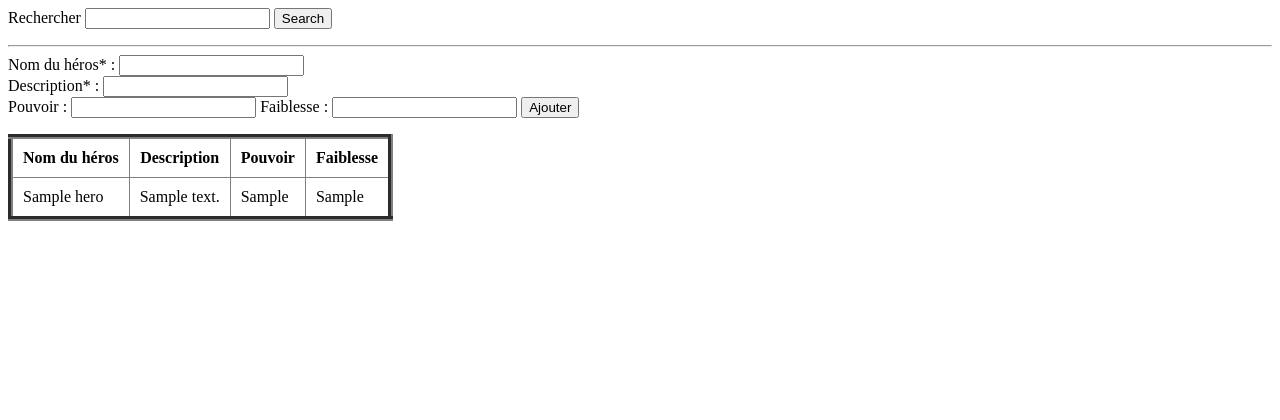
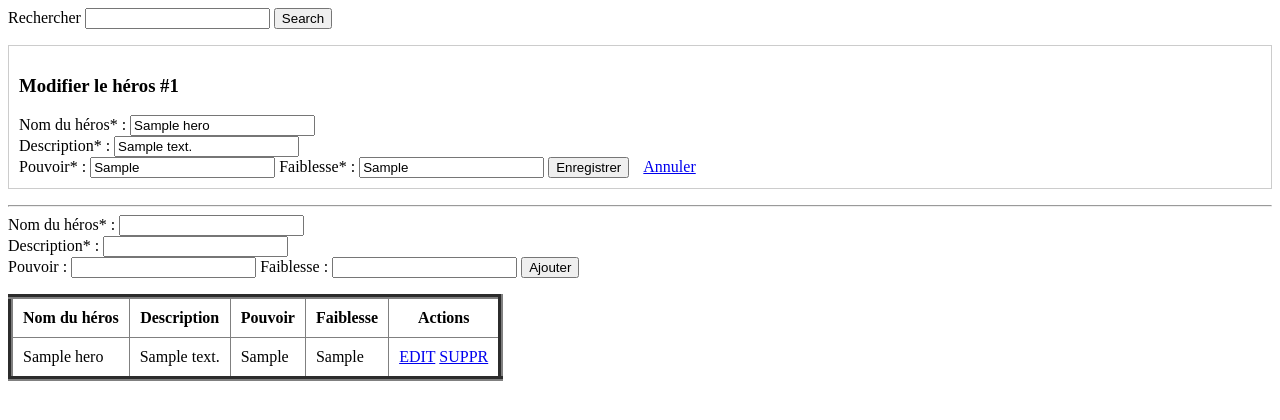
Before and after one commit to IamArayel/Expernet_HeroCorp, a PHP site: page /index.php?edit=1 in a window 1280 px wide. Shown: the top 420 px of the page. Run offline with PHP 8.4, Linux system fonts and the light colour scheme; tables that the repository leaves empty or names only in its code hold one stand-in row (values such as "Sample post").

Commit message:
Suite de la correction du CRUD

```diff
--- a/index.php
+++ b/index.php
@@ -9,14 +9,17 @@ $host="localhost";
 
 $db=new PDO("mysql:host=$host;dbname=$dbname",$user,$pass);
 
-// Gestion de l'ajout (POST)
-if ($_SERVER['REQUEST_METHOD'] === 'POST'
-    && isset($_POST['name'], $_POST['description'], $_POST['power'], $_POST['weakness'])) {
-    $name = trim($_POST['name']);
-    $description = trim($_POST['description']);
-    $power = trim($_POST['power']);
-    $weakness = trim($_POST['weakness']);
+// Gestion des actions CRUD (POST/GET)
+$editHero = null; // servira à pré-remplir le formulaire d'édition
 
+if ($_SERVER['REQUEST_METHOD'] === 'POST' && isset($_POST['mode'])) {
+    $mode = $_POST['mode'];
+    $name = isset($_POST['name']) ? trim($_POST['name']) : '';
+    $description = isset($_POST['description']) ? trim($_POST['description']) : '';
+    $power = isset($_POST['power']) ? trim($_POST['power']) : '';
+    $weakness = isset($_POST['weakness']) ? trim($_POST['weakness']) : '';
+
+    if ($mode === 'create') {
         if ($name !== '' && $description !== '' && $power !== '' && $weakness !== '') {
             $stmt = $db->prepare("INSERT INTO hero (name, description, power, weakness) VALUES (:name, :description, :power, :weakness)");
             $stmt->bindParam(':name', $name);
@@ -24,12 +27,50 @@ if ($_SERVER['REQUEST_METHOD'] === 'POST'
             $stmt->bindParam(':power', $power);
             $stmt->bindParam(':weakness', $weakness);
             $stmt->execute();
-
-        // Redirection pour éviter la double soumission (PRG)
             header('Location: index.php');
             exit;
         } else {
             echo "<p style='color:red'>Veuillez remplir tous les champs marqués d'un *.</p>";
+        }
+    } elseif ($mode === 'update' && isset($_POST['id'])) {
+        $id = (int)$_POST['id'];
+        if ($id > 0 && $name !== '' && $description !== '' && $power !== '' && $weakness !== '') {
+            $stmt = $db->prepare("UPDATE hero SET name = :name, description = :description, power = :power, weakness = :weakness WHERE id = :id");
+            $stmt->bindParam(':name', $name);
+            $stmt->bindParam(':description', $description);
+            $stmt->bindParam(':power', $power);
+            $stmt->bindParam(':weakness', $weakness);
+            $stmt->bindParam(':id', $id, PDO::PARAM_INT);
+            $stmt->execute();
+            header('Location: index.php');
+            exit;
+        } else {
+            echo "<p style='color:red'>Veuillez remplir tous les champs marqués d'un *.</p>";
+        }
+    }
+}
+
+// Suppression (GET)
+if (isset($_GET['delete'])) {
+    $id = (int)$_GET['delete'];
+    if ($id > 0) {
+        $stmt = $db->prepare("DELETE FROM hero WHERE id = :id");
+        $stmt->bindParam(':id', $id, PDO::PARAM_INT);
+        $stmt->execute();
+        header('Location: index.php');
+        exit;
+    }
+}
+
+// Préparation de l'édition (GET)
+if (isset($_GET['edit'])) {
+    $id = (int)$_GET['edit'];
+    if ($id > 0) {
+        $stmt = $db->prepare("SELECT * FROM hero WHERE id = :id");
+        $stmt->bindParam(':id', $id, PDO::PARAM_INT);
+        $stmt->execute();
+        $stmt->setFetchMode(PDO::FETCH_CLASS, 'Hero');
+        $editHero = $stmt->fetch();
     }
 }
 
@@ -62,10 +103,33 @@ echo '
     <input type="submit" value="Search">
     </form>';
 
+// Edition d'un héros (si demandé)
+if ($editHero instanceof Hero) {
+    echo '
+    <form action="index.php" method="post" style="margin-top:15px;padding:10px;border:1px solid #ccc;">
+        <h3>Modifier le héros #'.htmlspecialchars($editHero->getId()).'</h3>
+        <input type="hidden" name="mode" value="update">
+        <input type="hidden" name="id" value="'.htmlspecialchars($editHero->getId()).'">
+        <label for="edit_name">Nom du héros* :</label>
+        <input type="text" name="name" id="edit_name" value="'.htmlspecialchars($editHero->getName(), ENT_QUOTES).'">
+        <br>
+        <label for="edit_description">Description* :</label>
+        <input type="text" name="description" id="edit_description" value="'.htmlspecialchars($editHero->getDescription(), ENT_QUOTES).'">
+        <br>
+        <label for="edit_power">Pouvoir* :</label>
+        <input type="text" name="power" id="edit_power" value="'.htmlspecialchars($editHero->getPower(), ENT_QUOTES).'">
+        <label for="edit_weakness">Faiblesse* :</label>
+        <input type="text" name="weakness" id="edit_weakness" value="'.htmlspecialchars($editHero->getWeakness(), ENT_QUOTES).'">
+        <input type="submit" value="Enregistrer">
+        <a href="index.php" style="margin-left:10px;">Annuler</a>
+    </form>';
+}
+
 // Ajout d'un héros
 echo '
     <form action="index.php" method="post">
     <hr>
+    <input type="hidden" name="mode" value="create">
     <label for="name">Nom du héros* :</label>
     <input type="text" name="name" id="name">
     <br>
@@ -88,6 +152,7 @@ echo '<th>Nom du héros</th>';
 echo '<th>Description</th>';
 echo '<th>Pouvoir</th>';
 echo '<th>Faiblesse</th>';
+echo '<th>Actions</th>';
 echo '</tr>';
 echo '</thead>';
 echo '<tbody>';
@@ -98,6 +163,10 @@ foreach ($heroes as $hero) {
     <td>".$hero->getDescription()."</td>
     <td>".$hero->getPower()."</td>
     <td>".$hero->getWeakness()."</td>
+    <td>
+        <a href=\"index.php?edit=".$hero->getId()."\">EDIT</a>
+        <a href=\"index.php?delete=".$hero->getId()."\" onclick=\"return confirm('Confirmer la suppression ?');\">SUPPR</a>
+    </td>
     </tr>";
 }
 
```
Lines whose indentation alone changed are shown as unchanged.
